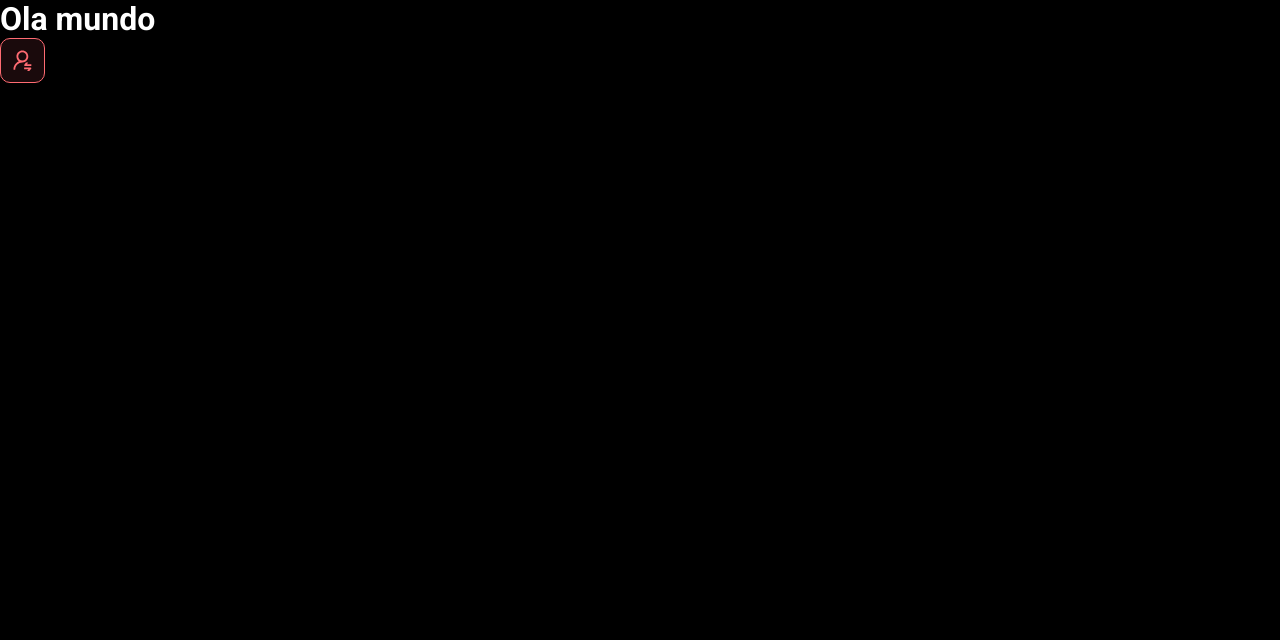
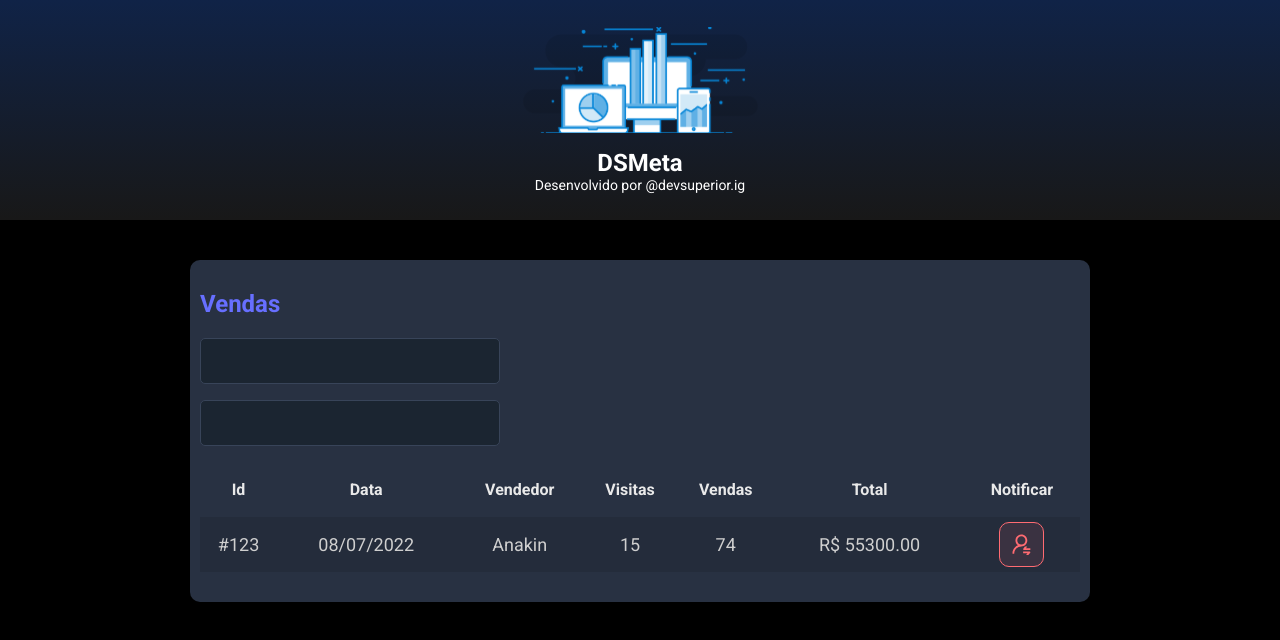
Before and after one commit to afzsilva/dsmeta, a React (Vite) app in the folder frontend/: page / in a window 1280 px wide. Shown: the top 640 px of the page. Built offline with nearby package versions, Linux system fonts and the light colour scheme.

Commit message:
Other Components

```diff
--- a/frontend/src/App.tsx
+++ b/frontend/src/App.tsx
@@ -1,10 +1,19 @@
+import Header from './components/Header'
 import NotificationButton from './components/NotificationButton'
+import SalesCard from './components/SalesCard'
 function App() {
   return(
     <>
 
-    <h1>Ola mundo</h1>
-    <NotificationButton/>
+    <Header/>
+    {/* <NotificationButton/> */}
+    <main>
+        <section id="sales">
+            <div className='dsmeta-container'>
+                <SalesCard/>
+            </div>
+        </section>
+    </main>
 
     </>
   )
--- /dev/null
+++ b/frontend/src/components/Header/index.tsx
@@ -0,0 +1,15 @@
+import React from 'react';
+import icon from '../../assets/img/image 1.svg';
+import './styles.css';
+
+export default function Header() {
+  return (
+    <header>
+        <div className='dsmeta-logo-container'>
+            <img src={icon} alt="header"/>
+            <h1>DSMeta</h1>
+            <p>Desenvolvido por <a href="https://www.instagram.com/devsuperior.ig/">@devsuperior.ig</a></p>
+        </div>
+    </header>
+  )
+}
--- /dev/null
+++ b/frontend/src/components/Header/styles.css
@@ -0,0 +1,28 @@
+
+header{
+    background: linear-gradient(180deg, #102347 0%, #181818 100%);
+    height: 220px;
+    display: flex;
+    align-items: center;
+    justify-content: center;
+}
+
+.dsmeta-logo-container{
+    display: flex;
+    flex-direction: column;
+    align-items: center;
+}
+
+.dsmeta-logo-container img{
+    width: 235px;
+}
+
+.dsmeta-logo-container h1{
+    margin-top: 15px;
+    font-size: 24px;
+}
+
+.dsmeta-logo-container p{
+    font-size: 14px;
+    font-weight: 300;
+}
--- /dev/null
+++ b/frontend/src/components/SalesCard/index.tsx
@@ -0,0 +1,54 @@
+import React from 'react';
+import NotificationButton from '../NotificationButton';
+import './styles.css';
+
+export default function SalesCard() {
+  return (
+
+    <div className="dsmeta-card">
+                <h2 className="dsmeta-sales-title">Vendas</h2>
+                <div>
+                    <div className="dsmeta-form-control-container">
+                        <input className="dsmeta-form-control" type="text"/>
+                    </div>
+                    <div className="dsmeta-form-control-container">
+                        <input className="dsmeta-form-control" type="text"/>
+                    </div>
+                </div>
+
+                <div>
+                    <table className="dsmeta-sales-table">
+                        <thead>
+                            <tr>
+                                <th className="show992">Id</th>
+                                <th className="show576">Data</th>
+                                <th>Vendedor</th>
+                                <th className="show992">Visitas</th>
+                                <th className="show992">Vendas</th>
+                                <th>Total</th>
+                                <th>Notificar</th>
+                            </tr>
+                        </thead>
+
+                        <tbody>
+                            <tr>
+                                <td className="show992">#123</td>
+                                <td className="show576">08/07/2022</td>
+                                <td>Anakin</td>
+                                <td className="show992">15</td>
+                                <td className="show992">74</td>
+                                <td>R$ 55300.00</td>
+                                <td>
+                                    <div className="dsmeta-red-btn-container">
+                                        <NotificationButton/>
+                                    </div>
+                                </td>
+                            </tr>
+                        </tbody>
+
+                    </table>
+                </div>
+    </div>
+
+  )
+}
--- /dev/null
+++ b/frontend/src/components/SalesCard/styles.css
@@ -0,0 +1,98 @@
+.dsmeta-card{
+    background-color: #283142;
+    border-radius: 10px;
+    padding: 30px 10px;
+}
+
+.dsmeta-sales-title{
+    color: #676FFF;
+    font-size: 24px;
+    margin-bottom: 20px;
+}
+
+.dsmeta-form-control{
+    height: 46px;
+    background-color: #1b2531;
+    border: 1px;
+}
+
+.dsmeta-form-control{
+    width: 100%;
+    height: 46px;
+    background-color: #1b2531;
+    border: 1px solid #384459;
+    border-radius: 5px;
+    color: #9AAABE;
+    padding: 0 20px;
+    font-size: 18px;
+}
+
+.dsmeta-form-control-container{
+    margin-bottom: 16px;
+    max-width: 300px;
+}
+
+.dsmeta-sales-table{
+    width: 100%;
+    border-spacing: 0;
+    border-collapse: collapse;
+}
+
+.dsmeta-sales-table thead{
+    height: 55px;
+    font-size: 16px;
+    color: #e9e9e9;
+    font-weight: 700;
+}
+
+.dsmeta-sales-table tbody{
+    font-size: 14px;
+    font-weight: 400;
+    color: #CFCFCF;
+    text-align: center;
+}
+
+.dsmeta-sales-table tbody tr{
+        height: 74px;
+}
+
+.dsmeta-sales-table tbody tr:hover > td{
+    background-color: #384459;
+}
+
+.dsmeta-sales-table tbody tr:nth-child(odd){
+    background-color: #242c3B;
+}
+
+.dsmeta-red-btn-container{
+    display: flex;
+    justify-content: center;
+}
+
+.show576{
+    display: none;
+}
+
+.show992{
+    display: none;
+}
+
+@media (min-width: 576px) {
+    .show576{
+        display: table-cell;
+    }
+
+    .dsmeta-sales-table tbody tr{
+        height: 55px;
+    }
+
+    .dsmeta-sales-table tbody{
+        font-size: 18px;
+    }
+}
+
+@media (min-width: 992px) {
+    .show992{
+        display: table-cell;
+    }
+}
--- a/frontend/src/index.css
+++ b/frontend/src/index.css
@@ -16,3 +16,14 @@
     color: unset;
     text-decoration: none;
 }
+
+
+.dsmeta-container{
+    width: 100%;
+    max-width: 900px;
+    margin: 0 auto;
+}
+
+#sales{
+    padding: 40px 10px;
+}
```
